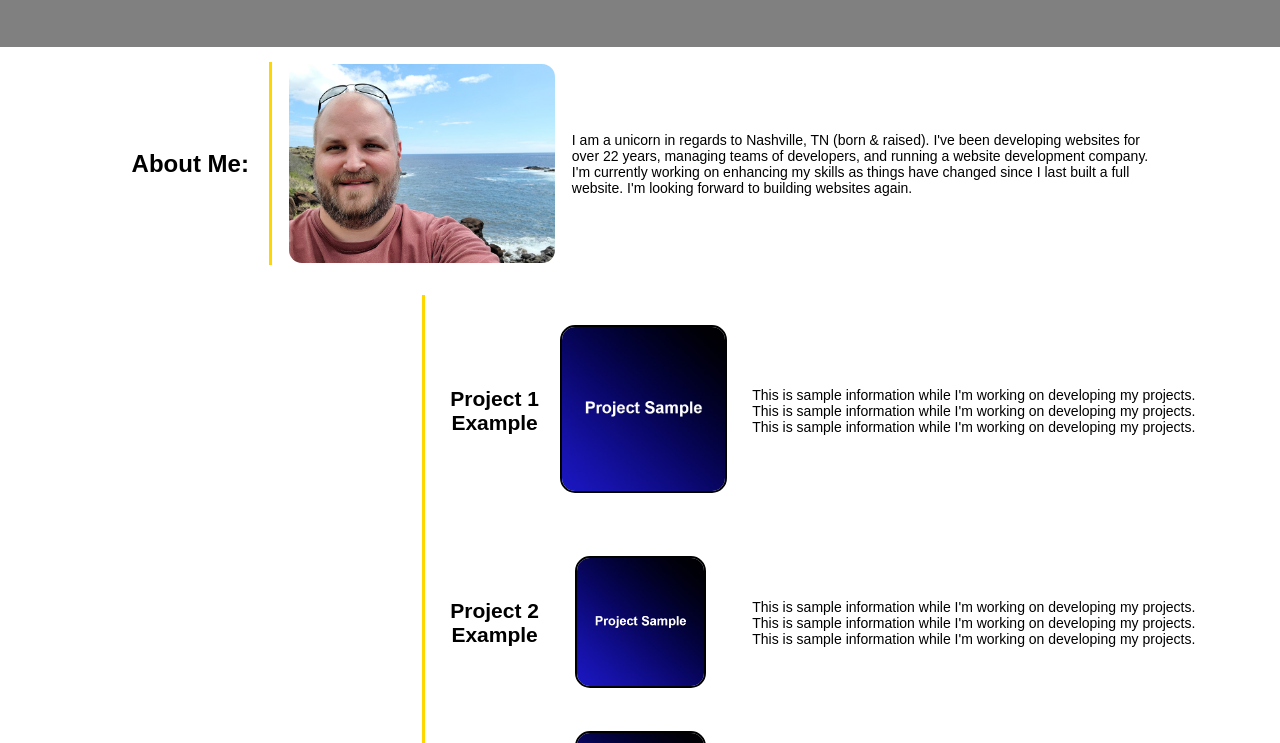
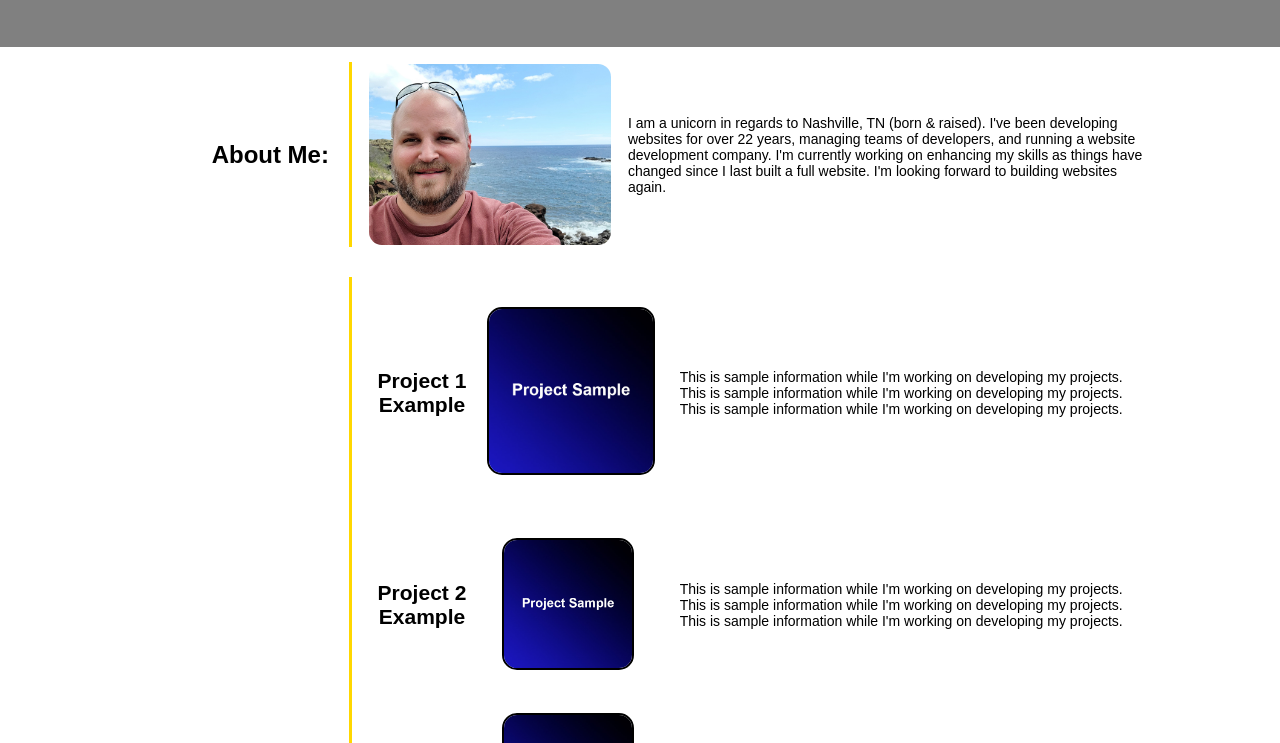
Before and after one commit to PGold762/mod2-profile, a plain HTML site: page index.html in a window 1280 px wide. Shown: the part 130-873 px from the top of the page. Drawn offline with Linux system fonts and the light colour scheme.

Commit message:
fix body area alignment

```diff
--- a/assets/css/style.css
+++ b/assets/css/style.css
@@ -62,7 +62,7 @@
 
 .bio .biotitle {
     display:flex;
-    width: 40%;
+    min-width: 20%;
     height: auto;
     border-right: 3px solid gold;
     align-items:center;
@@ -98,7 +98,7 @@
 
 /* Project Wrappers */
 main {
-    width: 90vw;
+    width: 90%;
     padding: 15px;
     color: #000;
     display: flex;
@@ -133,7 +133,7 @@ section {
 
 .previous-projects {
     display:flex;
-    width: 40%;
+    min-width: 20%;
     border-right: 3px solid gold;
     align-items:center;
     justify-content: right;
```
